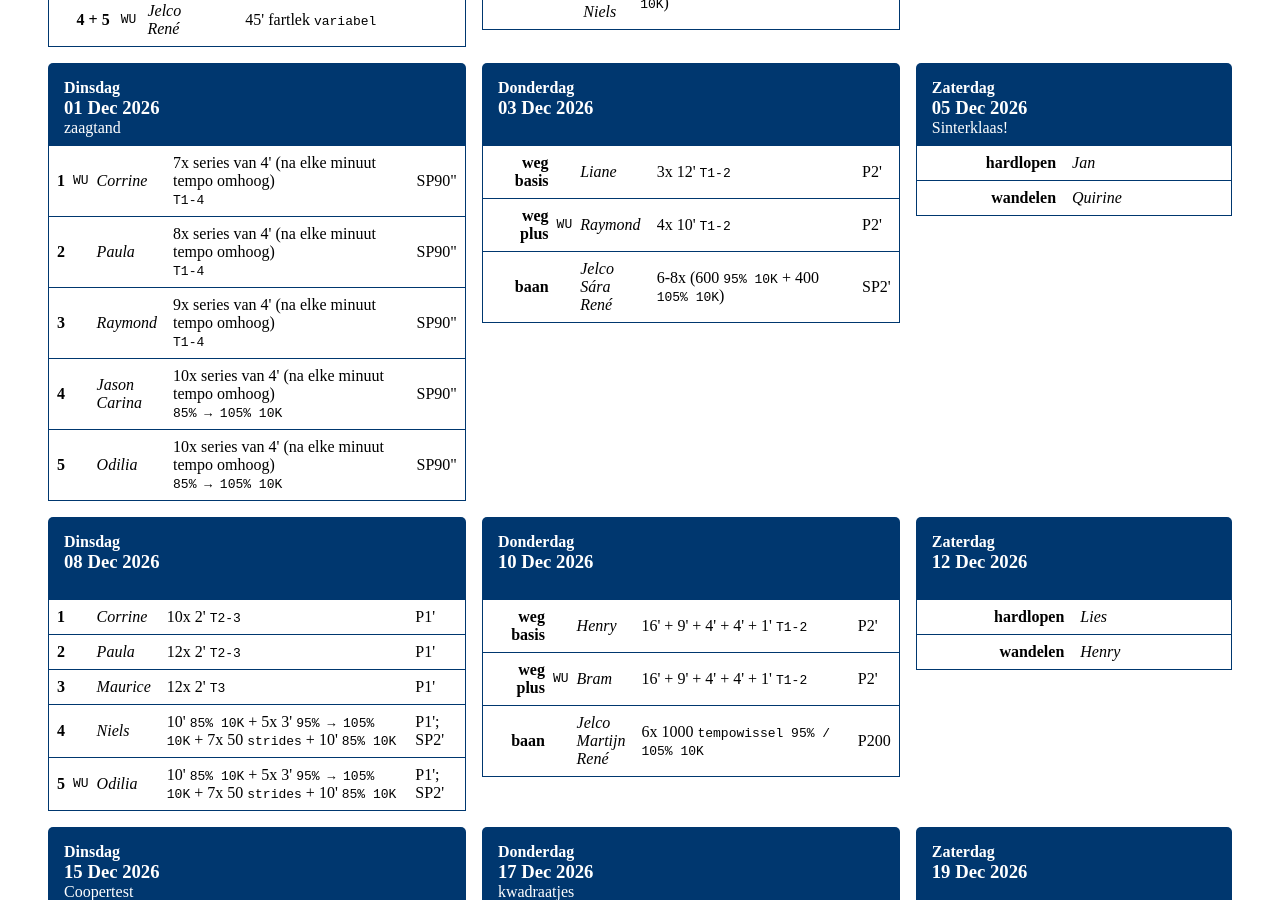
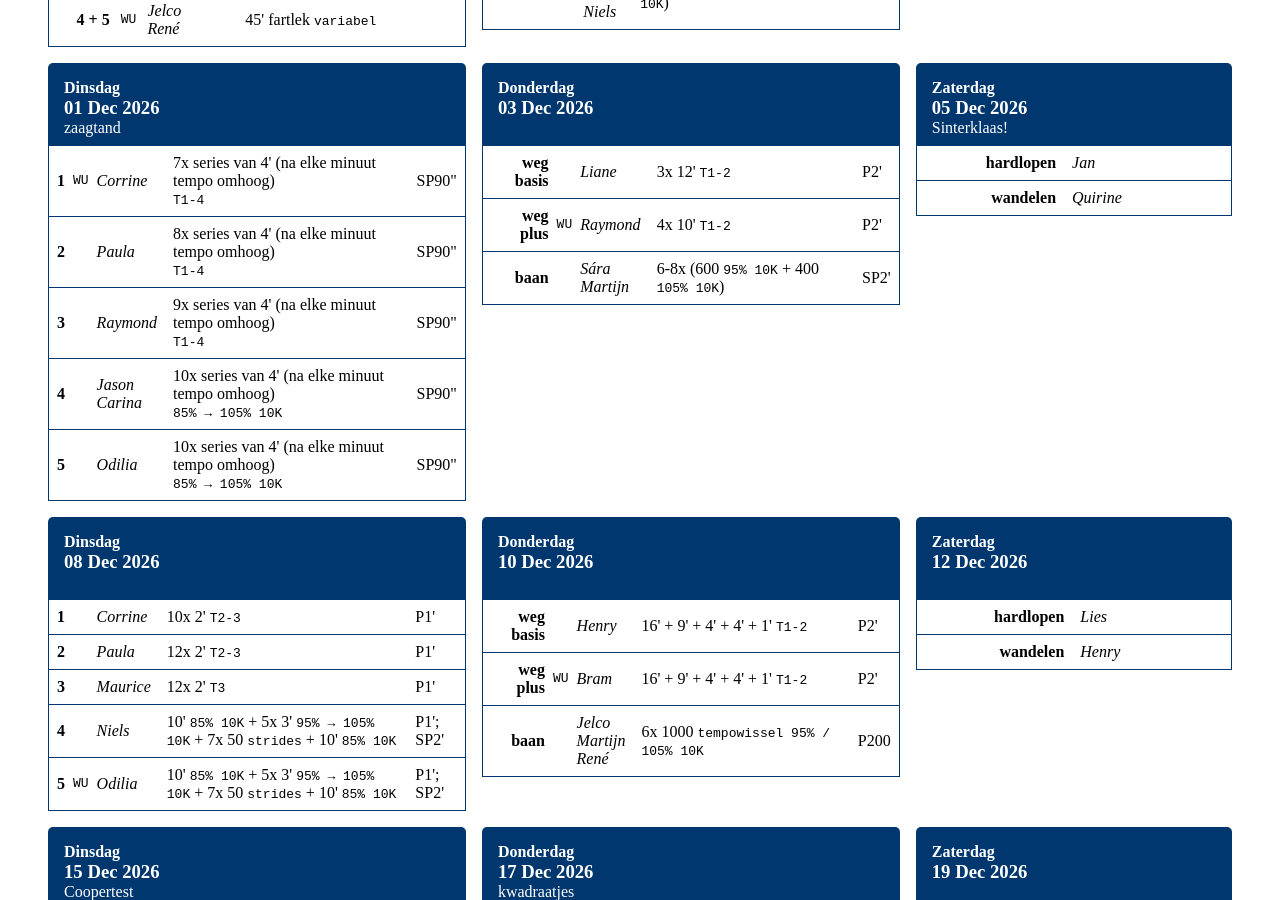
Before and after one commit to sarajuhosova/av40-schedule, a Jekyll site: the page built from _posts/2026-10-01-q4.md, in a window 1280 px wide and 900 px high, scrolled down 3006 px. Built offline with Jekyll 4.4.1, drawn with Linux system fonts in a browser that asks for light colours.

Commit message:
Update q4.yaml

```diff
--- a/_data/schedule/y2026/q4.yaml
+++ b/_data/schedule/y2026/q4.yaml
@@ -537,7 +537,7 @@
       training:
         core: "6-8x (600 <tt>95% 10K</tt> + 400 <tt>105% 10K</tt>)"
         break: "SP2'"
-      trainer: ["Jelco", "Sára", "René"]
+      trainer: ["Sára", "Martijn"]
 - date: 2026-12-05
   day: Zaterdag
   description: "Sinterklaas!"
```
